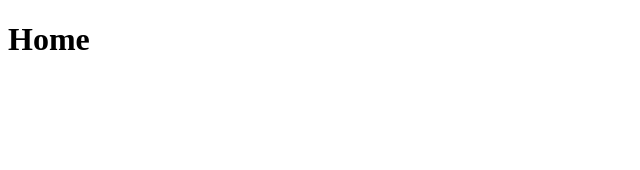
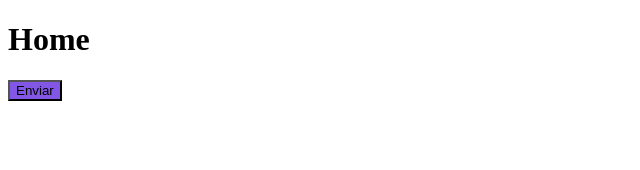
Before and after one commit to keyyuwan/IgniteShop, a Next.js app: page / in a window 1280 px wide. Shown: the top 170 px of the page, without its empty margins (0-640 px from the left). Built offline with nearby package versions, Linux system fonts and the light colour scheme.

Commit message:
style: configured stitchesjs

```diff
--- a/package.json
+++ b/package.json
@@ -9,6 +9,7 @@
     "lint": "next lint"
   },
   "dependencies": {
+    "@stitches/react": "^1.2.8",
     "@types/node": "18.14.1",
     "@types/react": "18.0.28",
     "@types/react-dom": "18.0.11",
@@ -18,7 +19,7 @@
     "typescript": "4.9.5"
   },
   "devDependencies": {
-    "eslint": "8.34.0",
-    "@rocketseat/eslint-config": "^1.2.0"
+    "@rocketseat/eslint-config": "^1.2.0",
+    "eslint": "8.34.0"
   }
 }
--- a/src/pages/_document.tsx
+++ b/src/pages/_document.tsx
@@ -1,4 +1,5 @@
 import { Html, Head, Main, NextScript } from 'next/document'
+import { getCssText } from '@/styles'
 
 export default function Document() {
   return (
@@ -14,6 +15,11 @@
           href="https://fonts.googleapis.com/css2?family=Roboto:wght@400;700&display=swap"
           rel="stylesheet"
         />
+
+        <style
+          id="stitches"
+          dangerouslySetInnerHTML={{ __html: getCssText() }}
+        />
       </Head>
       <body>
         <Main />
--- a/src/pages/index.tsx
+++ b/src/pages/index.tsx
@@ -1,7 +1,14 @@
+import { styled } from '@/styles'
+
+const Button = styled('button', {
+  backgroundColor: '$rocketseat',
+})
+
 export default function Home() {
   return (
     <div>
       <h1>Home</h1>
+      <Button>Enviar</Button>
     </div>
   )
 }
--- /dev/null
+++ b/src/styles/index.ts
@@ -0,0 +1,18 @@
+import { createStitches } from '@stitches/react'
+
+export const {
+  config,
+  styled,
+  css,
+  globalCss,
+  keyframes,
+  getCssText,
+  theme,
+  createTheme,
+} = createStitches({
+  theme: {
+    colors: {
+      rocketseat: '#8257e6',
+    },
+  },
+})
```
Also changed, not shown: 1 other file (tests, documents, lock files or other folders).
